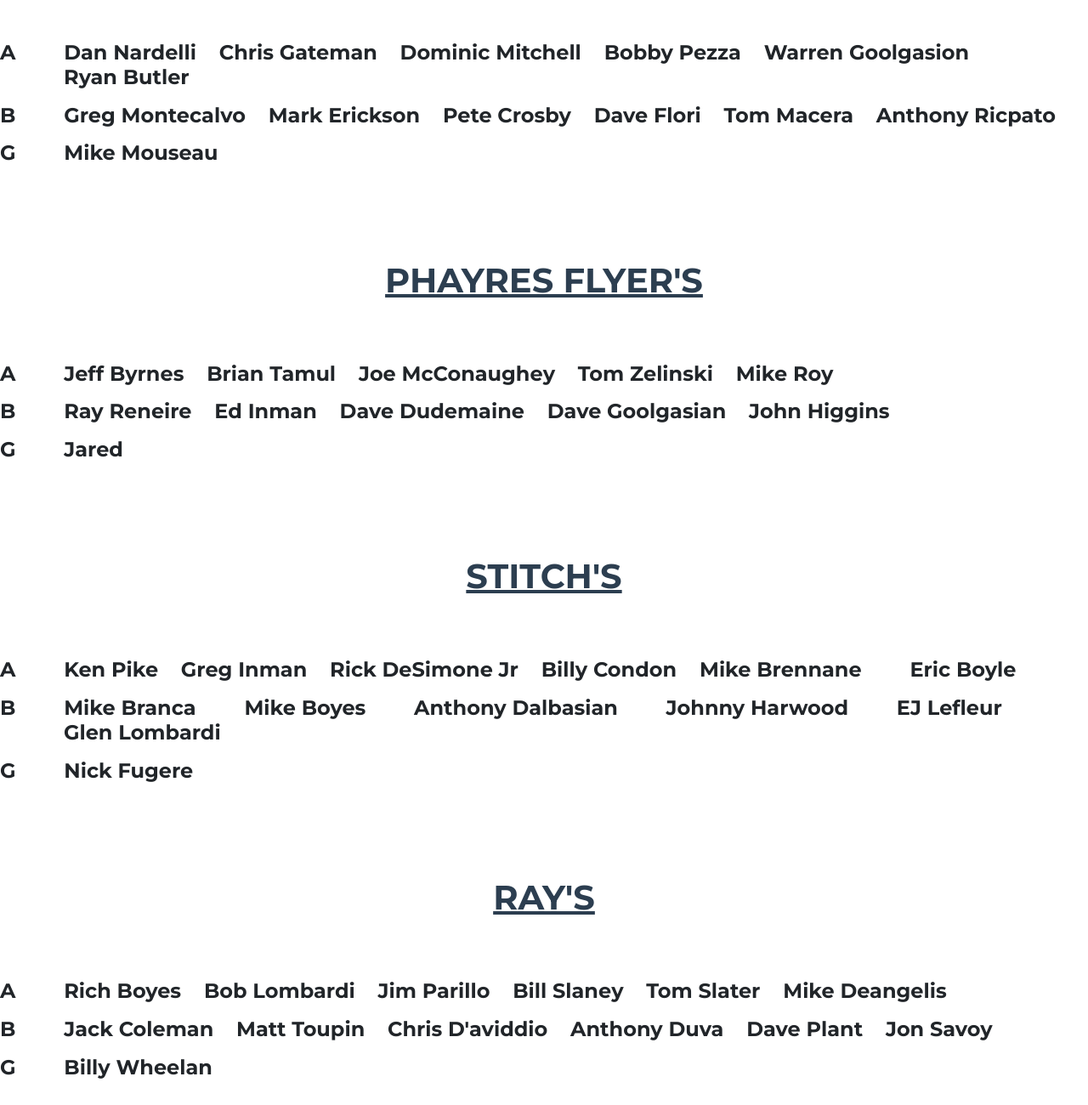
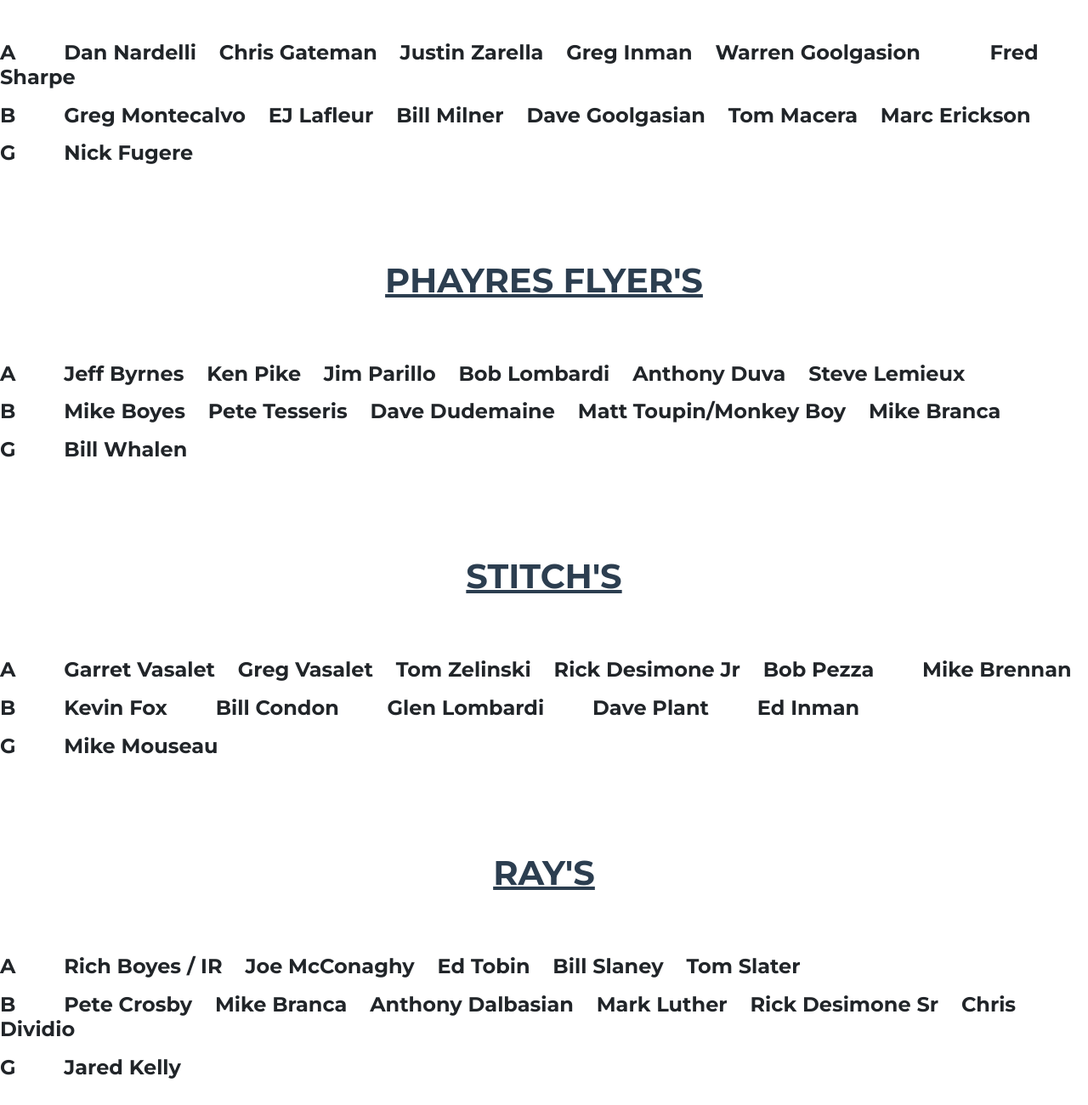
Before and after one commit to DominicJosephMitchell/SMHL, a website: page players.html in a window 1280 px wide. Shown: the part 440-1740 px from the top of the page at 85% size. Drawn offline with Linux system fonts and the light colour scheme.

Commit message:
update players

```diff
--- a/players.html
+++ b/players.html
@@ -144,21 +144,21 @@
       <p>A
         <span style="margin-left:50px;">Dan Nardelli</span>
         <span style="margin-left:20px;">Chris Gateman</span>
-        <span style="margin-left:20px;">Dominic Mitchell</span>
-        <span style="margin-left:20px;">Bobby Pezza</span>
+        <span style="margin-left:20px;">Justin Zarella</span>
+        <span style="margin-left:20px;">Greg Inman</span>
         <span style="margin-left:20px;">Warren Goolgasion</span>
-        <span style="margin-left:75px;">Ryan Butler</span>
+        <span style="margin-left:75px;">Fred Sharpe</span>
       </p>
       <p>B
         <span style="margin-left:50px;">Greg Montecalvo</span>
-        <span style="margin-left:20px;">Mark Erickson</span>
-        <span style="margin-left:20px;">Pete Crosby</span>
-        <span style="margin-left:20px;">Dave Flori</span>
+        <span style="margin-left:20px;">EJ Lafleur</span>
+        <span style="margin-left:20px;">Bill Milner</span>
+        <span style="margin-left:20px;">Dave Goolgasian</span>
         <span style="margin-left:20px;">Tom Macera</span>
-        <span style="margin-left:20px;">Anthony Ricpato</span>
+        <span style="margin-left:20px;">Marc Erickson</span>
       </p>
       <p>G
-        <span style="margin-left:50px;">Mike Mouseau</span>
+        <span style="margin-left:50px;">Nick Fugere</span>
       </p>
 
       <br>
@@ -171,22 +171,22 @@
       <h4>
         <p>A
           <span style="margin-left:50px;">Jeff Byrnes</span>
-          <span style="margin-left:20px;">Brian Tamul</span>
-          <span style="margin-left:20px;">Joe McConaughey</span>
-          <span style="margin-left:20px;">Tom Zelinski</span>
-          <span style="margin-left:20px;">Mike Roy</span>
-          <span style="margin-left:20px;"></span>
+          <span style="margin-left:20px;">Ken Pike</span>
+          <span style="margin-left:20px;">Jim Parillo</span>
+          <span style="margin-left:20px;">Bob Lombardi</span>
+          <span style="margin-left:20px;">Anthony Duva</span>
+          <span style="margin-left:20px;">Steve Lemieux</span>
         </p>
         <p>B
-          <span style="margin-left:50px;">Ray Reneire</span>
-          <span style="margin-left:20px;">Ed Inman</span>
+          <span style="margin-left:50px;">Mike Boyes</span>
+          <span style="margin-left:20px;">Pete Tesseris</span>
           <span style="margin-left:20px;">Dave Dudemaine</span>
-          <span style="margin-left:20px;">Dave Goolgasian</span>
-          <span style="margin-left:20px;">John Higgins</span>
+          <span style="margin-left:20px;">Matt Toupin/Monkey Boy</span>
+          <span style="margin-left:20px;">Mike Branca</span>
           <span style="margin-left:20px;"></span>
         </p>
         <p>G
-          <span style="margin-left:50px;">Jared</span>
+          <span style="margin-left:50px;">Bill Whalen</span>
         </p>
 
         <br>
@@ -198,23 +198,23 @@
         <br>
         <h4>
           <p>A
-            <span style="margin-left:50px;">Ken Pike</span>
-            <span style="margin-left:20px;">Greg Inman</span>
-            <span style="margin-left:20px;">Rick DeSimone Jr</span>
-            <span style="margin-left:20px;">Billy Condon</span>
-            <span style="margin-left:20px;">Mike Brennane</span>
-            <span style="margin-left:50px;">Eric Boyle</span>
+            <span style="margin-left:50px;">Garret Vasalet</span>
+            <span style="margin-left:20px;">Greg Vasalet</span>
+            <span style="margin-left:20px;">Tom Zelinski</span>
+            <span style="margin-left:20px;">Rick Desimone Jr</span>
+            <span style="margin-left:20px;">Bob Pezza</span>
+            <span style="margin-left:50px;">Mike Brennan</span>
           </p>
           <p>B
-            <span style="margin-left:50px;">Mike Branca</span>
-            <span style="margin-left:50px;">Mike Boyes</span>
-            <span style="margin-left:50px;">Anthony Dalbasian</span>
-            <span style="margin-left:50px;">Johnny Harwood</span>
-            <span style="margin-left:50px;">EJ Lefleur</span>
-            <span style="margin-left:75px;">Glen Lombardi</span>
+            <span style="margin-left:50px;">Kevin Fox</span>
+            <span style="margin-left:50px;">Bill Condon</span>
+            <span style="margin-left:50px;">Glen Lombardi</span>
+            <span style="margin-left:50px;">Dave Plant</span>
+            <span style="margin-left:50px;">Ed Inman</span>
+            <span style="margin-left:75px;"></span>
           </p>
           <p>G
-            <span style="margin-left:50px;">Nick Fugere</span>
+            <span style="margin-left:50px;">Mike Mouseau</span>
           </p>
           <br>
           <br>
@@ -225,23 +225,23 @@
           <br>
           <h4>
             <p>A
-              <span style="margin-left:50px;">Rich Boyes</span>
-              <span style="margin-left:20px;">Bob Lombardi</span>
-              <span style="margin-left:20px;">Jim Parillo</span>
+              <span style="margin-left:50px;">Rich Boyes / IR</span>
+              <span style="margin-left:20px;">Joe McConaghy</span>
+              <span style="margin-left:20px;">Ed Tobin</span>
               <span style="margin-left:20px;">Bill Slaney</span>
               <span style="margin-left:20px;">Tom Slater</span>
-              <span style="margin-left:20px;">Mike Deangelis</span>
+              <span style="margin-left:20px;"></span>
             </p>
             <p>B
-              <span style="margin-left:50px;">Jack Coleman</span>
-              <span style="margin-left:20px;">Matt Toupin</span>
-              <span style="margin-left:20px;">Chris D'aviddio</span>
-              <span style="margin-left:20px;">Anthony Duva</span>
-              <span style="margin-left:20px;">Dave Plant</span>
-              <span style="margin-left:20px;">Jon Savoy</span>
+              <span style="margin-left:50px;">Pete Crosby</span>
+              <span style="margin-left:20px;">Mike Branca</span>
+              <span style="margin-left:20px;">Anthony Dalbasian</span>
+              <span style="margin-left:20px;">Mark Luther</span>
+              <span style="margin-left:20px;">Rick Desimone Sr</span>
+              <span style="margin-left:20px;">Chris Dividio</span>
             </p>
             <p>G
-              <span style="margin-left:50px;">Billy Wheelan</span>
+              <span style="margin-left:50px;">Jared Kelly</span>
             </p>
             <br>
             <br>
```
